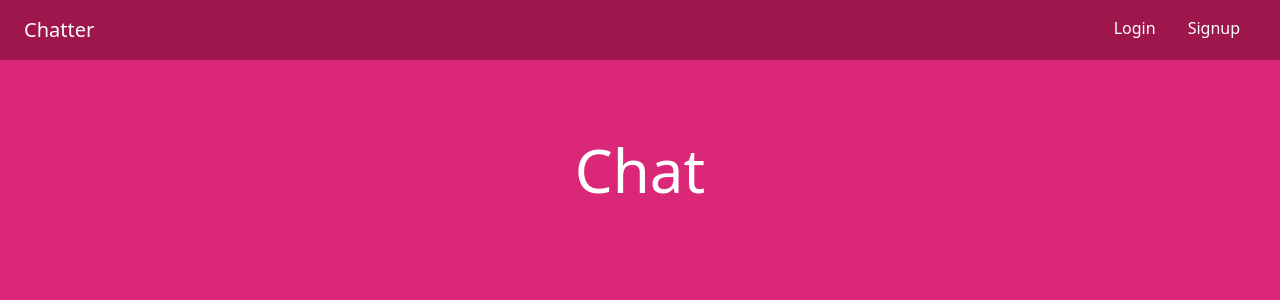
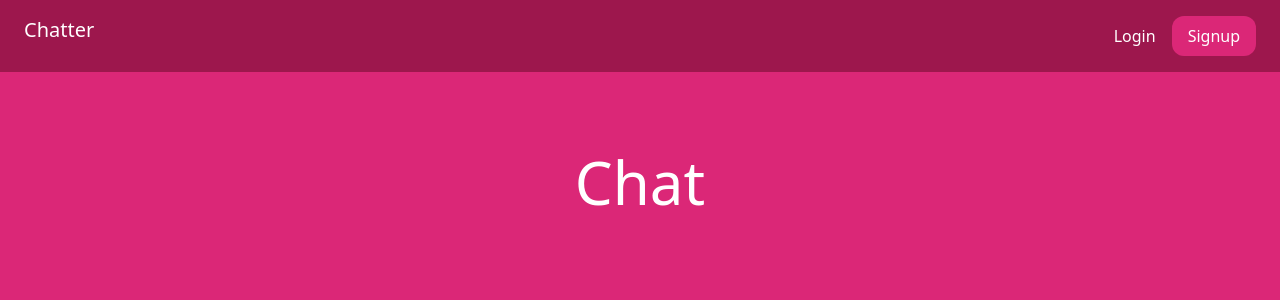
Before and after one commit to Sachit56/django-real-time-chat, a Django app: page / in a window 1280 px wide. Shown: the top 300 px of the page. Run offline with Django 5.2, Linux system fonts and the light colour scheme; some libraries are stand-ins or nearby versions.

Commit message:
style added

```diff
--- a/chat/templates/chat/index.html
+++ b/chat/templates/chat/index.html
@@ -12,8 +12,18 @@
             <a href="/" class="text-xl text-white">Chatter</a>
         </div>
         <div class="flex item-center space-x-4">
-            <a href="/" class="text-white hover:text-gray-400">Login</a>
-            <a href="/signup/" class="px-4 rounded-xl text-white hover:text-gray-400">Signup</a>
+            {% if request.user.is_authenticated %}
+                <a href="/rooms/" class="py-2 text-white hover:text-gray-400">Rooms</a>
+                <a href="/logout/" class="px-4 py-2 rounded-xl bg-pink-600 text-white hover:text-gray-400">Logout</a>
+
+            {% else %}
+                <a href="/" class="py-2 text-white hover:text-gray-400">Login</a>
+                <a href="/signup/" class="px-4 py-2 rounded-xl text-white bg-pink-600 hover:text-gray-400">Signup</a>
+
+
+            {% endif %}
+
+
 
         </div>
     </nav>
```
